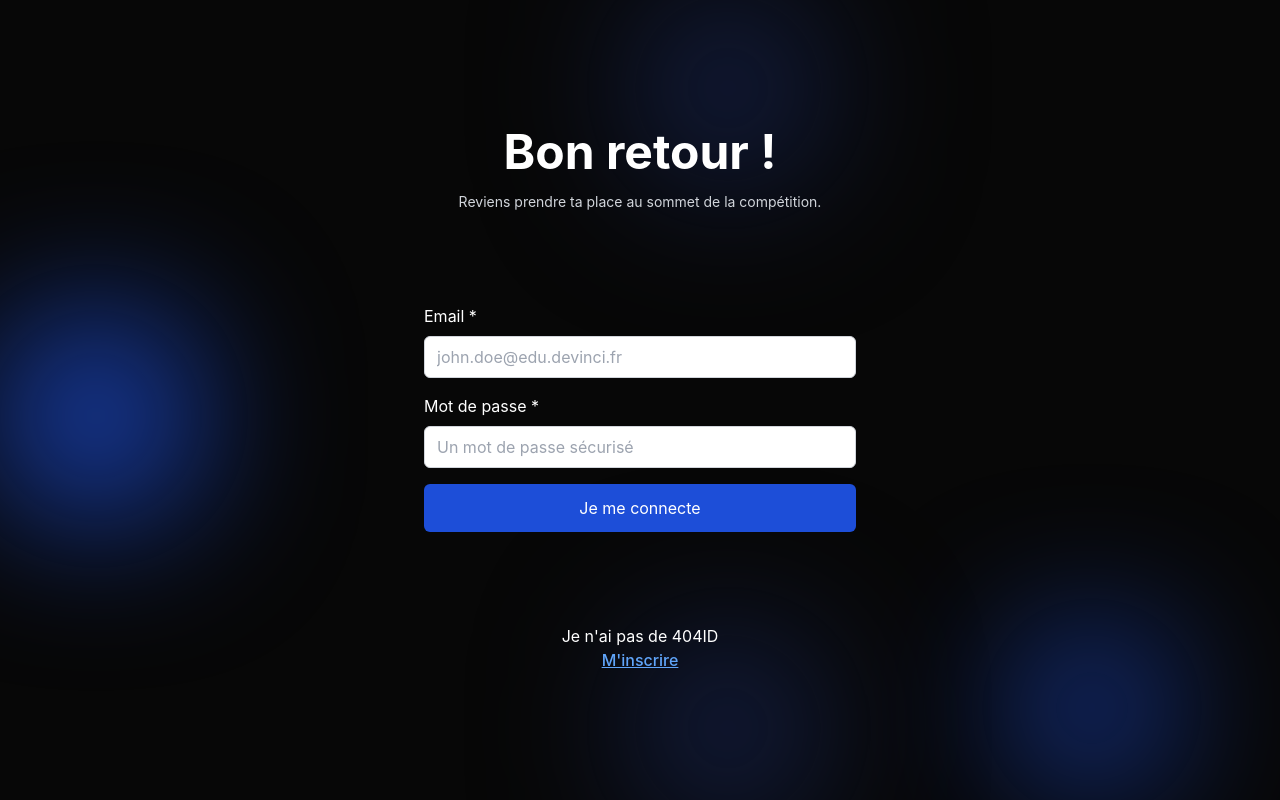
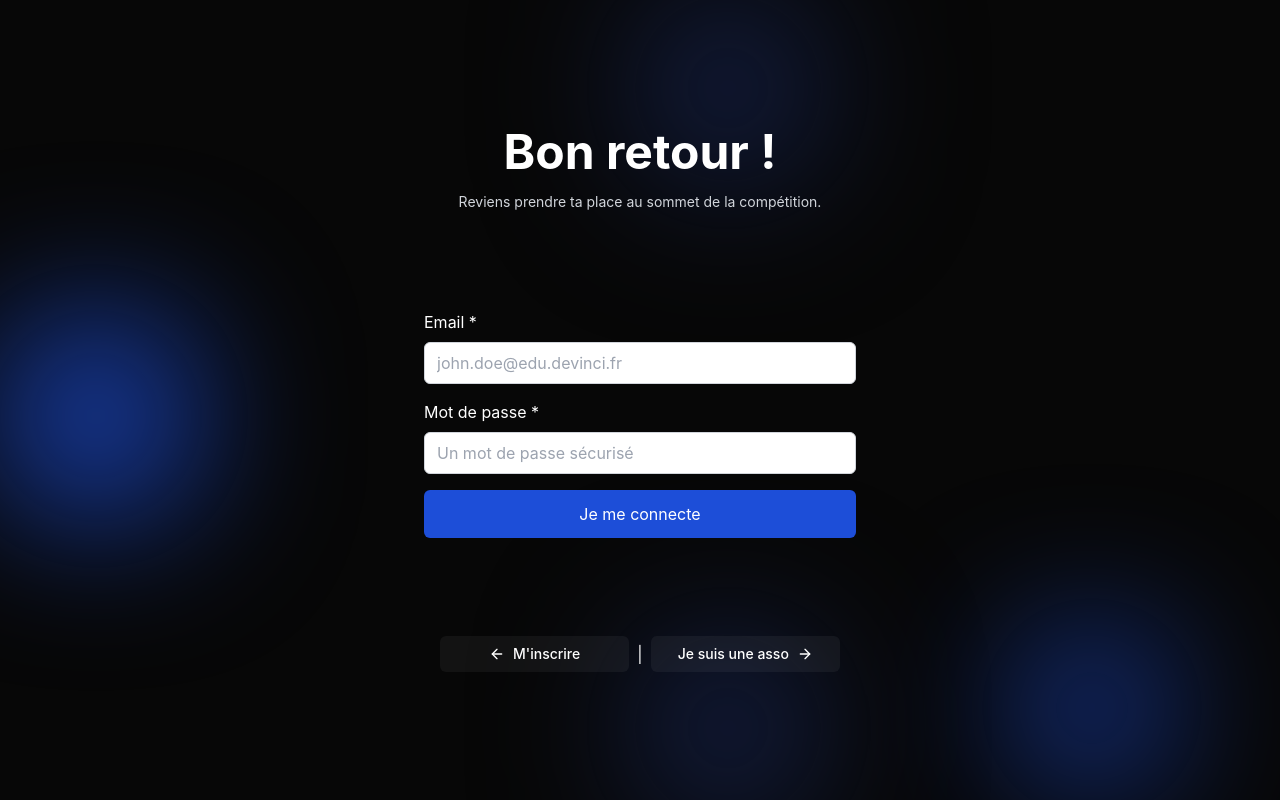
Before and after one commit to La-404-Devinci/advent-daily-frontend, a React (Vite) app: page /login in a window 1280 px wide. Built offline with nearby package versions, Linux system fonts and the light colour scheme.

Commit message:
fix: buttons redirect

```diff
--- a/src/routes/admin-login.jsx
+++ b/src/routes/admin-login.jsx
@@ -1,24 +1,25 @@
-import { zodResolver } from "@hookform/resolvers/zod";
-import { useForm } from "react-hook-form";
-import { Link, useNavigate } from "react-router-dom";
-import { toast } from "sonner";
-import { z } from "zod";
-import { Button } from "../components/buttons/Buttons";
+import {zodResolver} from "@hookform/resolvers/zod";
+import {useForm} from "react-hook-form";
+import {Link, useNavigate} from "react-router-dom";
+import {toast} from "sonner";
+import {z} from "zod";
+import {Button} from "../components/buttons/Buttons";
 import Layout from "../layout";
-import { loginGrantAccount } from "../libs/granters/loginGrantAccount";
+import {loginGrantAccount} from "../libs/granters/loginGrantAccount";
+import {ArrowLeft} from "lucide-react";
 
 export default function AdminLogin() {
     const navigate = useNavigate();
 
     const schema = z.object({
-        email: z.string().email({ message: "Email invalide" }),
-        password: z.string().min(1, { message: "Mot de passe requis" }),
+        email: z.string().email({message: "Email invalide"}),
+        password: z.string().min(1, {message: "Mot de passe requis"}),
     });
 
     const {
         register,
         handleSubmit,
-        formState: { errors },
+        formState: {errors},
     } = useForm({
         resolver: zodResolver(schema),
     });
@@ -81,14 +82,17 @@ export default function AdminLogin() {
                     </Button>
                 </form>
 
-                <p className="flex flex-col text-center">
-                    Je ne suis pas créditeur de points
-                    <span>
-                        <Link to="/" className="font-medium text-blue-400 underline">
-                            Retour a l&apos;accueil
-                        </Link>
-                    </span>
-                </p>
+                <div className="flex justify-center">
+                    <Link
+                        to="/"
+                        className="flex items-center justify-center gap-2 bg-white/5 px-4 py-2 rounded-md text-sm font-medium w-fit"
+                    >
+                        <ArrowLeft size={16}/>
+                        Je ne suis pas créditeur de points
+                    </Link>
+                </div>
+
+
             </div>
         </Layout>
     );
--- a/src/routes/admin-scan.jsx
+++ b/src/routes/admin-scan.jsx
@@ -107,7 +107,7 @@ export default function AdminScan() {
                         </div>
                     )}
 
-                    <Button onClick={() => navigate("/auth/login")} styleType={"destructive"}>
+                    <Button onClick={() => navigate("/admin/login")} styleType={"destructive"}>
                         Déconnexion
                     </Button>
                 </div>
--- a/src/routes/login.jsx
+++ b/src/routes/login.jsx
@@ -1,21 +1,22 @@
-import { zodResolver } from "@hookform/resolvers/zod";
-import { useEffect } from "react";
-import { useForm } from "react-hook-form";
-import { Link, useNavigate } from "react-router-dom";
-import { toast } from "sonner";
-import { z } from "zod";
-import { Button } from "../components/buttons/Buttons";
+import {zodResolver} from "@hookform/resolvers/zod";
+import {useEffect} from "react";
+import {useForm} from "react-hook-form";
+import {Link, useNavigate} from "react-router-dom";
+import {toast} from "sonner";
+import {z} from "zod";
+import {Button} from "../components/buttons/Buttons";
 import Layout from "../layout";
-import { loginAccount } from "../libs/auth/loginAccount";
+import {loginAccount} from "../libs/auth/loginAccount";
+import {ArrowLeft, ArrowRight} from "lucide-react";
 
 const schema = z.object({
     email: z
         .string()
-        .email({ message: "Email invalide" })
+        .email({message: "Email invalide"})
         .regex(/(edu\.devinci\.fr|devinci\.fr)$/, {
             message: "L'email de ton compte doit être de type 'edu.devinci.fr' ou 'devinci.fr'",
         }),
-    password: z.string().min(1, { message: "Mot de passe requis" }),
+    password: z.string().min(1, {message: "Mot de passe requis"}),
 });
 
 export default function Login() {
@@ -28,7 +29,7 @@ export default function Login() {
     const {
         register,
         handleSubmit,
-        formState: { errors },
+        formState: {errors},
     } = useForm({
         resolver: zodResolver(schema),
         defaultValues: {
@@ -97,14 +98,31 @@ export default function Login() {
                     </Button>
                 </form>
 
-                <p className="flex flex-col text-center">
-                    Je n&apos;ai pas de 404ID{" "}
-                    <span>
-                        <Link to="/" className="font-medium text-blue-400 underline">
-                            M&apos;inscrire
-                        </Link>
-                    </span>
-                </p>
+
+                <div className="flex items-center justify-center w-full gap-2 max-w-[25rem] mx-auto">
+
+
+                    <Link
+                        to="/"
+                        className="flex items-center justify-center gap-2 bg-white/5 px-4 py-2 rounded-md text-sm font-medium flex-1"
+                    >
+                        <ArrowLeft size={16}/>
+                        M&apos;inscrire
+
+                    </Link>
+
+
+                    <p>|</p>
+
+                    <Link
+                        to="/admin/login"
+                        className="flex items-center justify-center gap-2 bg-white/5 px-4 py-2 rounded-md text-sm font-medium flex-1"
+                    >
+                        Je suis une asso
+                        <ArrowRight size={16}/>
+                    </Link>
+
+                </div>
             </div>
         </Layout>
     );
--- a/src/routes/root.jsx
+++ b/src/routes/root.jsx
@@ -1,18 +1,19 @@
-import { zodResolver } from "@hookform/resolvers/zod";
-import { useEffect } from "react";
-import { useForm } from "react-hook-form";
-import { Link, useNavigate } from "react-router-dom";
-import { z } from "zod";
-import { Button } from "../components/buttons/Buttons";
+import {zodResolver} from "@hookform/resolvers/zod";
+import {useEffect} from "react";
+import {useForm} from "react-hook-form";
+import {Link, useNavigate} from "react-router-dom";
+import {z} from "zod";
+import {Button} from "../components/buttons/Buttons";
 import Layout from "../layout";
 import sendEmail from "../libs/auth/sendEmail";
 import useMeStore from "../store/meStore";
 import PwaPrompt from "../components/pwa-prompt";
+import {ArrowRight} from "lucide-react";
 
 const schema = z.object({
     email: z
         .string()
-        .email({ message: "Email invalide" })
+        .email({message: "Email invalide"})
         .regex(/(edu\.devinci\.fr|devinci\.fr)$/, {
             message: "L'email de ton compte doit être de type 'edu.devinci.fr' ou 'devinci.fr'",
         }),
@@ -20,7 +21,7 @@ const schema = z.object({
 
 export default function Root() {
     const navigate = useNavigate();
-    const { me, getMe } = useMeStore();
+    const {me, getMe} = useMeStore();
 
     useEffect(() => {
         // Check if the user has a token email in the local storage
@@ -40,7 +41,7 @@ export default function Root() {
     const {
         register,
         handleSubmit,
-        formState: { errors },
+        formState: {errors},
     } = useForm({
         resolver: zodResolver(schema),
     });
@@ -49,7 +50,7 @@ export default function Root() {
 
         if (await sendEmail(data.email, false)) {
             navigate("/confirmation-email", {
-                state: { email: data.email },
+                state: {email: data.email},
             });
         }
     };
@@ -61,7 +62,8 @@ export default function Root() {
                 <div className="text-center">
                     <h1 className="text-5xl font-bold">Bienvenue !</h1>
                     <p className="mt-4 text-sm text-gray-300">
-                        Gagne des points en participant à des défis organisés par différentes associations au pôle Léonard de Vinci.
+                        Gagne des points en participant à des défis organisés par différentes associations au pôle
+                        Léonard de Vinci.
                     </p>
                 </div>
 
@@ -91,14 +93,17 @@ export default function Root() {
                     </Button>
                 </form>
 
-                <p className="flex flex-col text-center">
-                    J&apos;ai déjà un 404ID{" "}
-                    <span>
-                        <Link to="/login" className="font-medium text-blue-400 underline">
-                            Me connecter
-                        </Link>
-                    </span>
-                </p>
+
+                <div className="flex items-center justify-center w-full gap-2 max-w-[25rem]">
+                    <Link
+                        to="/login"
+                        className="flex items-center justify-center gap-2 bg-white/5 px-4 py-2 rounded-md text-sm font-medium"
+                    >
+
+                        Me connecter <ArrowRight size={16}/>
+
+                    </Link>
+                </div>
             </div>
             <PwaPrompt/>
         </Layout>
```
